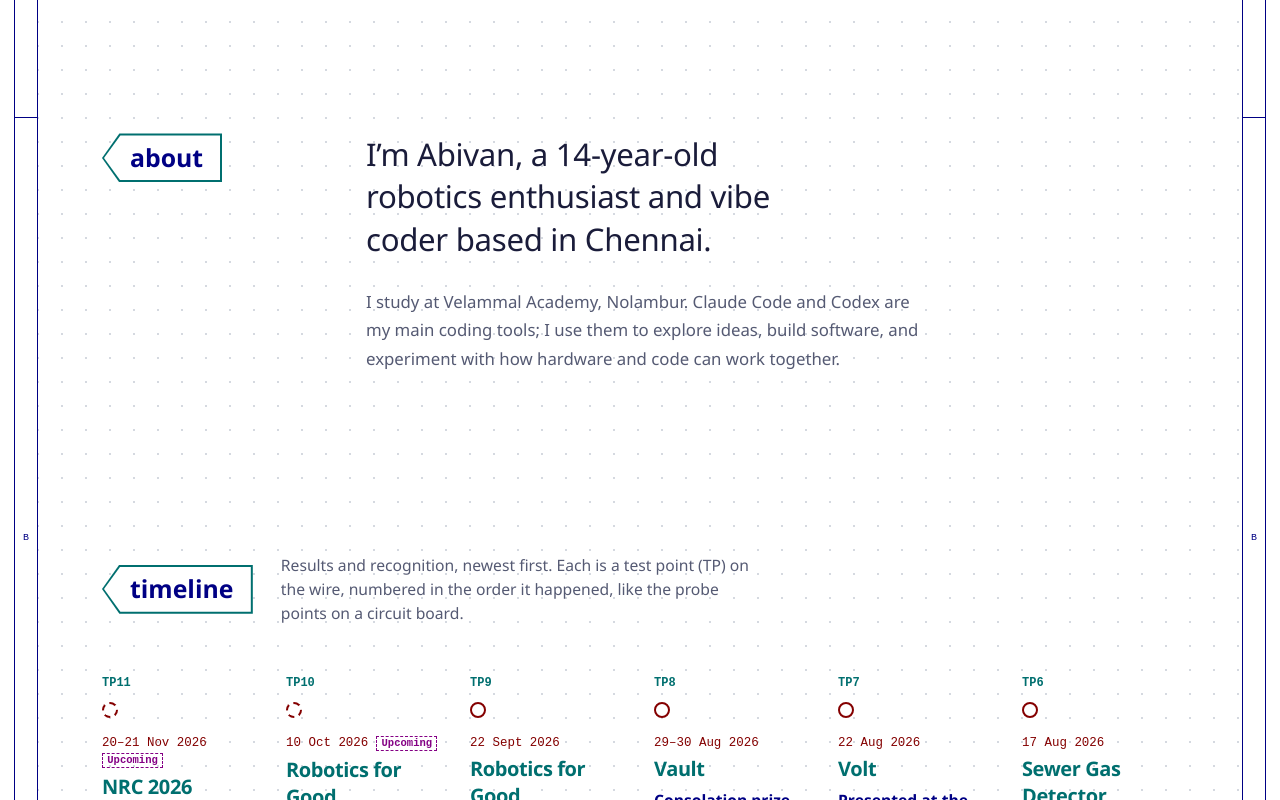
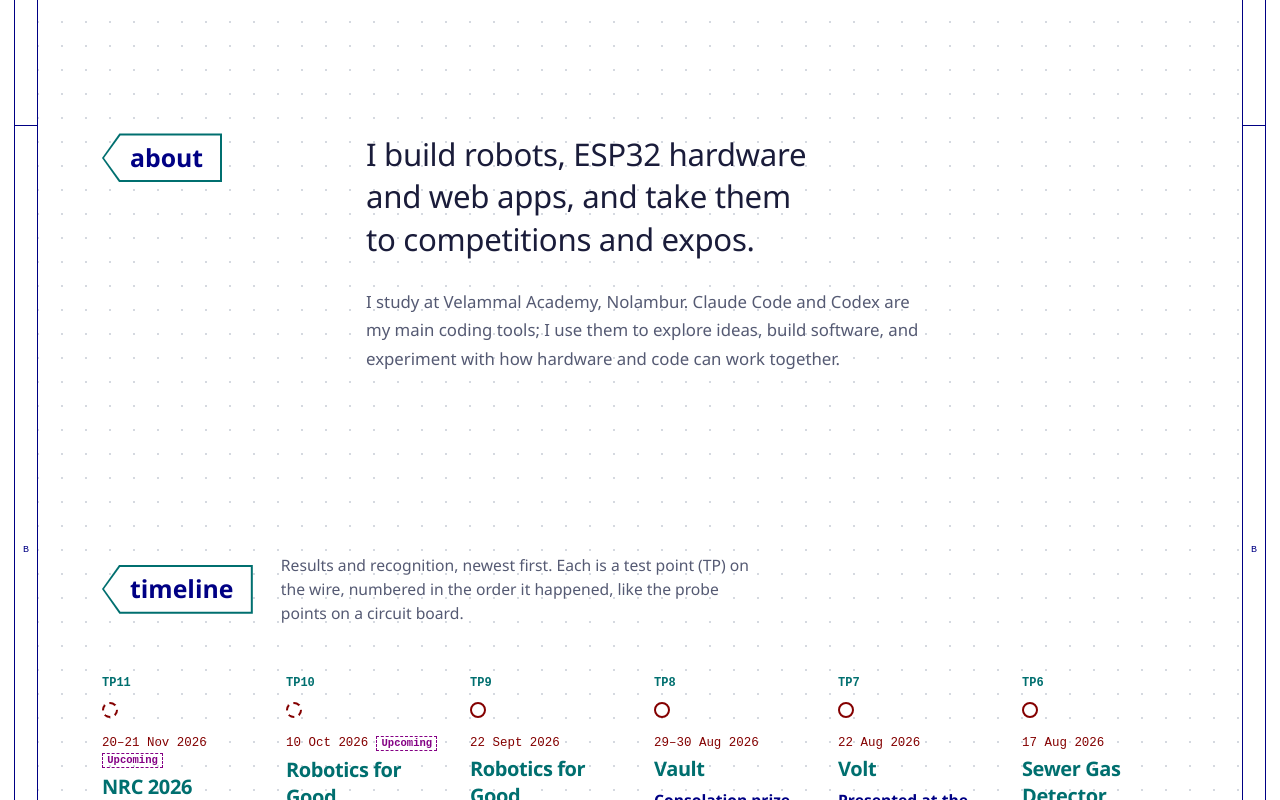
Before and after one commit to abivan100-stack/abivan-portfolio, a React (Vite) app: page / in a window 1280 px wide. Shown: the part 760-1560 px from the top of the page. Built offline with nearby package versions, Linux system fonts and the light colour scheme; a web font is replaced by a local one.

Commit message:
Rewrite the About lead and contact heading for judges and mentors

```diff
--- a/src/App.tsx
+++ b/src/App.tsx
@@ -131,7 +131,7 @@ function App() {
       <section className="about section" id="about" aria-labelledby="about-title">
         <NetLabel id="about-title">about</NetLabel>
         <div className="about-copy">
-          <p className="about-lead">I’m Abivan, a 14-year-old robotics enthusiast and vibe coder based in Chennai.</p>
+          <p className="about-lead">I build robots, ESP32 hardware and web apps, and take them to competitions and expos.</p>
           <p>I study at Velammal Academy, Nolambur. Claude Code and Codex are my main coding tools; I use them to explore ideas, build software, and experiment with how hardware and code can work together.</p>
         </div>
       </section>
@@ -178,7 +178,7 @@ function App() {
         <NetLabel id="contact-title">contact</NetLabel>
         <div className="title-block">
           <div className="tb-main">
-            <p className="tb-heading">Have a project in mind? I’d love to hear about it.</p>
+            <p className="tb-heading">Want to know more about a build? Email me.</p>
             <a className="tb-email" href={`mailto:${EMAIL}`}>{EMAIL}</a>
           </div>
           <dl className="tb-grid">
```
